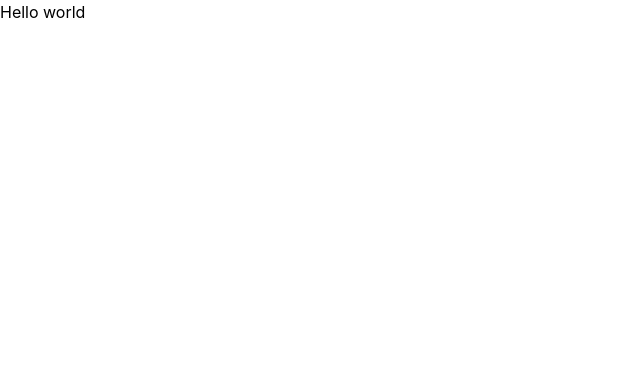
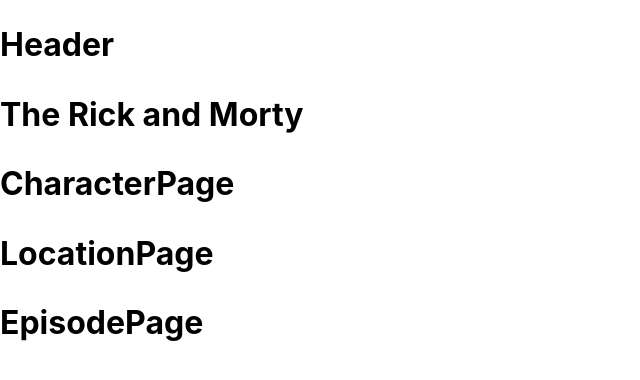
Before and after one commit to Karina-Milosnaya/rick-and-morty, a React (Vite) app: page / in a window 1280 px wide. Shown: the top 380 px of the page, without its empty margins (0-640 px from the left). Built offline with nearby package versions, Linux system fonts and the light colour scheme.

Commit message:
created basic component templates for the pages of the application

```diff
--- a/src/App.jsx
+++ b/src/App.jsx
@@ -1,5 +1,20 @@
+import {HomePage} from "./pages/HomePage/HomePage.jsx";
+import {CharacterPage} from "./pages/CharacterPage/CharacterPage.jsx";
+import {EpisodePage} from "./pages/EpisodePage/EpisodePage.jsx";
+import {LocationPage} from "./pages/LocationPage/LocationPage.jsx";
+import {Header} from "./common/components/Header/Header.jsx";
+
 function App() {
-    return <div>Hello world</div>
+    return(
+        <>
+            <Header/>
+            <HomePage/>
+            <CharacterPage/>
+            <LocationPage/>
+            <EpisodePage/>
+        </>
+
+    )
 }
 
 export default App
--- /dev/null
+++ b/src/common/components/Header/Header.jsx
@@ -0,0 +1,5 @@
+export const Header = () => {
+    return (
+        <h1>Header</h1>
+    )
+}
--- /dev/null
+++ b/src/pages/CharacterPage/CharacterPage.jsx
@@ -0,0 +1,5 @@
+export const CharacterPage = () => {
+    return(
+        <h1>CharacterPage</h1>
+    )
+}
--- /dev/null
+++ b/src/pages/EpisodePage/EpisodePage.jsx
@@ -0,0 +1,5 @@
+export const EpisodePage = () => {
+    return(
+        <h1>EpisodePage</h1>
+    )
+}
--- /dev/null
+++ b/src/pages/HomePage/HomePage.jsx
@@ -0,0 +1,5 @@
+export const HomePage = () => {
+    return (
+        <h1>The Rick and Morty</h1>
+    )
+}
--- /dev/null
+++ b/src/pages/LocationPage/LocationPage.jsx
@@ -0,0 +1,5 @@
+export const LocationPage = () => {
+    return (
+        <h1>LocationPage</h1>
+    )
+}
```
